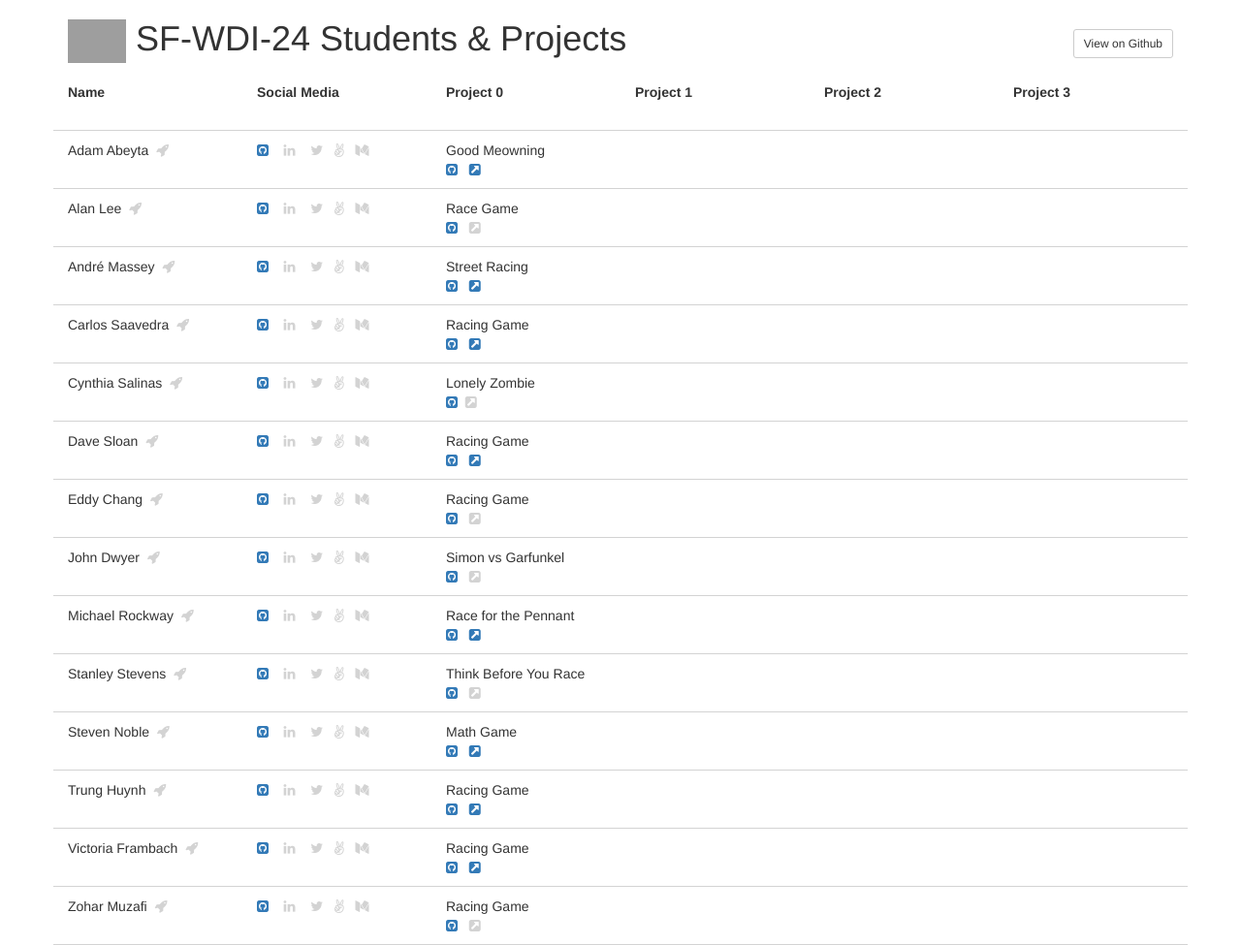
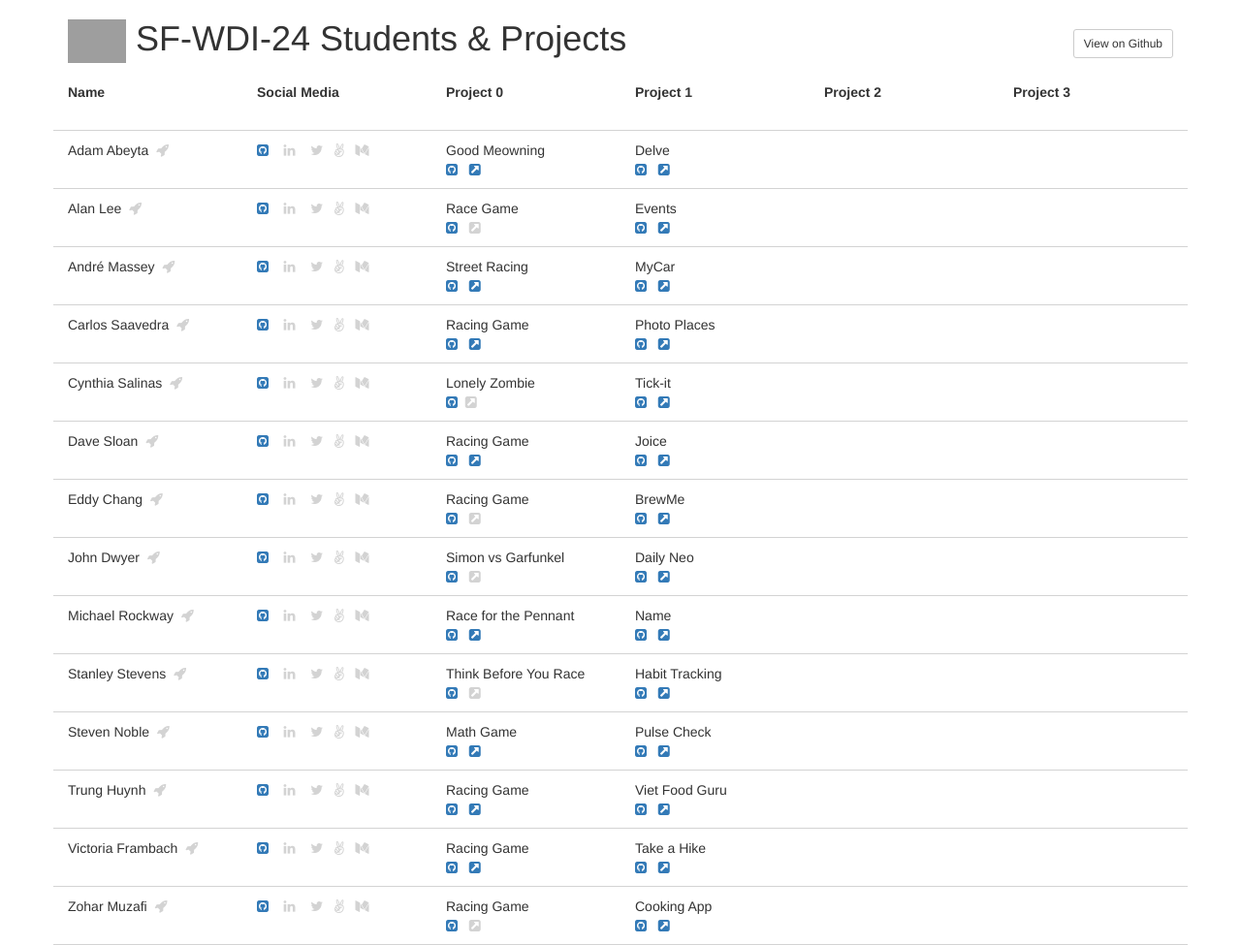
Before and after one commit to sf-wdi-24/class-networking, a plain HTML site: page index.html in a window 1280 px wide. Shown: the whole page at 97% size. Drawn offline with nearby package versions, Linux system fonts and the light colour scheme; grey boxes are pictures that could not be loaded.

Commit message:
project 1 links

```diff
--- a/index.html
+++ b/index.html
@@ -48,11 +48,11 @@
 			</p>
 		</div>
 		<div class="col-sm-2">
-		<!-- 	<p>
-				Name <br>
-				<i class="fa fa-github-square fa-2"></i> &nbsp;
-				<i class="fa fa-external-link-square"></i>
-			</p> -->
+			<p>
+				Delve <br>
+				<a href="https://github.com/abeytaadam/Project-1"><i class="fa fa-github-square fa-2"></i></a> &nbsp;
+				<a href="https://genre-delve.herokuapp.com/"><i class="fa fa-external-link-square"></i></a>
+			</p>
 		</div>
 		<div class="col-sm-2">
 		<!-- 	<p>
@@ -86,11 +86,11 @@
 			</p>
 		</div>
 		<div class="col-sm-2">
-		<!-- 	<p>
-				Name <br>
-				<i class="fa fa-github-square fa-2"></i> &nbsp;
-				<i class="fa fa-external-link-square"></i>
-			</p> -->
+			<p>
+				Events <br>
+				<a href="https://github.com/alanlee35/project_1"><i class="fa fa-github-square fa-2"></i></a> &nbsp;
+				<a href="https://events-project-1.herokuapp.com/"><i class="fa fa-external-link-square"></i></a>
+			</p>
 		</div>
 		<div class="col-sm-2">
 		<!-- 	<p>
@@ -124,11 +124,11 @@
 			</p>
 		</div>
 		<div class="col-sm-2">
-		<!-- 	<p>
-				Name <br>
-				<i class="fa fa-github-square fa-2"></i> &nbsp;
-				<i class="fa fa-external-link-square"></i>
-			</p> -->
+			<p>
+				MyCar <br>
+				<a href="https://github.com/DreTGiant/project01_mycar"><i class="fa fa-github-square fa-2"></i></a> &nbsp;
+				<a href="https://mycar2.herokuapp.com/"><i class="fa fa-external-link-square"></i></a>
+			</p>
 		</div>
 		<div class="col-sm-2">
 		<!-- 	<p>
@@ -162,11 +162,11 @@
 			</p>
 		</div>
 		<div class="col-sm-2">
-		<!-- 	<p>
-				Name <br>
-				<i class="fa fa-github-square fa-2"></i> &nbsp;
-				<i class="fa fa-external-link-square"></i>
-			</p> -->
+			<p>
+				Photo Places <br>
+				<a href="https://github.com/murcielago17/project-01"><i class="fa fa-github-square fa-2"></i></a> &nbsp;
+				<a href="https://photoplaces.herokuapp.com/"><i class="fa fa-external-link-square"></i></a>
+			</p>
 		</div>
 		<div class="col-sm-2">
 		<!-- 	<p>
@@ -200,11 +200,11 @@
 			</p>
 		</div>
 		<div class="col-sm-2">
-		<!-- 	<p>
-				Name <br>
-				<i class="fa fa-github-square fa-2"></i> &nbsp;
-				<i class="fa fa-external-link-square"></i>
-			</p> -->
+			<p>
+				Tick-it <br>
+				<a href="https://github.com/Cyndy528/Tick-It"><i class="fa fa-github-square fa-2"></i></a> &nbsp;
+				<a href="https://tick-it.herokuapp.com/"><i class="fa fa-external-link-square"></i></a>
+			</p>
 		</div>
 		<div class="col-sm-2">
 		<!-- 	<p>
@@ -238,11 +238,11 @@
 			</p>
 		</div>
 		<div class="col-sm-2">
-		<!-- 	<p>
-				Name <br>
-				<i class="fa fa-github-square fa-2"></i> &nbsp;
-				<i class="fa fa-external-link-square"></i>
-			</p> -->
+			<p>
+				Joice <br>
+				<a href="https://github.com/slnwlf/joice-app"><i class="fa fa-github-square fa-2"></i></a> &nbsp;
+				<a href="https://socket-chat2.herokuapp.com/"><i class="fa fa-external-link-square"></i></a>
+			</p>
 		</div>
 		<div class="col-sm-2">
 		<!-- 	<p>
@@ -276,11 +276,11 @@
 			</p>
 		</div>
 		<div class="col-sm-2">
-		<!-- 	<p>
-				Name <br>
-				<i class="fa fa-github-square fa-2"></i> &nbsp;
-				<i class="fa fa-external-link-square"></i>
-			</p> -->
+			<p>
+				BrewMe <br>
+				<a href="https://github.com/TheEddyChang/brewme"><i class="fa fa-github-square fa-2"></i></a> &nbsp;
+				<a href="http://brewme.herokuapp.com/"><i class="fa fa-external-link-square"></i></a>
+			</p>
 		</div>
 		<div class="col-sm-2">
 		<!-- 	<p>
@@ -314,11 +314,11 @@
 			</p>
 		</div>
 		<div class="col-sm-2">
-		<!-- 	<p>
-				Name <br>
-				<i class="fa fa-github-square fa-2"></i> &nbsp;
-				<i class="fa fa-external-link-square"></i>
-			</p> -->
+			<p>
+				Daily Neo <br>
+				<a href="https://github.com/Jsdwyer26/neo-app"><i class="fa fa-github-square fa-2"></i></a> &nbsp;
+				<a href="https://daily-neo-app.herokuapp.com/"><i class="fa fa-external-link-square"></i></a>
+			</p>
 		</div>
 		<div class="col-sm-2">
 		<!-- 	<p>
@@ -352,11 +352,11 @@
 			</p>
 		</div>
 		<div class="col-sm-2">
-		<!-- 	<p>
+			<p>
 				Name <br>
-				<i class="fa fa-github-square fa-2"></i> &nbsp;
-				<i class="fa fa-external-link-square"></i>
-			</p> -->
+				<a href="https://github.com/mrockway/disc-golf"><i class="fa fa-github-square fa-2"></i></a> &nbsp;
+				<a href="https://disc-golf-app.herokuapp.com/"><i class="fa fa-external-link-square"></i></a>
+			</p>
 		</div>
 		<div class="col-sm-2">
 		<!-- 	<p>
@@ -390,11 +390,11 @@
 			</p>
 		</div>
 		<div class="col-sm-2">
-		<!-- 	<p>
-				Name <br>
-				<i class="fa fa-github-square fa-2"></i> &nbsp;
-				<i class="fa fa-external-link-square"></i>
-			</p> -->
+			<p>
+				Habit Tracking <br>
+				<a href="https://github.com/Stanleyyork/activity-tracking"><i class="fa fa-github-square fa-2"></i></a> &nbsp;
+				<a href="https://habit-tracking.herokuapp.com/user/5660c53843c9bd110091c39a"><i class="fa fa-external-link-square"></i></a>
+			</p>
 		</div>
 		<div class="col-sm-2">
 		<!-- 	<p>
@@ -428,11 +428,11 @@
 			</p>
 		</div>
 		<div class="col-sm-2">
-		<!-- 	<p>
-				Name <br>
-				<i class="fa fa-github-square fa-2"></i> &nbsp;
-				<i class="fa fa-external-link-square"></i>
-			</p> -->
+			<p>
+				Pulse Check <br>
+				<a href="https://github.com/stevendnoble/project1"><i class="fa fa-github-square fa-2"></i></a> &nbsp;
+				<a href="https://pulse-check.herokuapp.com"><i class="fa fa-external-link-square"></i></a>
+			</p>
 		</div>
 		<div class="col-sm-2">
 		<!-- 	<p>
@@ -466,11 +466,11 @@
 			</p>
 		</div>
 		<div class="col-sm-2">
-		<!-- 	<p>
-				Name <br>
-				<i class="fa fa-github-square fa-2"></i> &nbsp;
-				<i class="fa fa-external-link-square"></i>
-			</p> -->
+			<p>
+				Viet Food Guru <br>
+				<a href="https://github.com/tkhuynh/vietfood-app.git"><i class="fa fa-github-square fa-2"></i></a> &nbsp;
+				<a href="https://vfoodguru.herokuapp.com/"><i class="fa fa-external-link-square"></i></a>
+			</p>
 		</div>
 		<div class="col-sm-2">
 		<!-- 	<p>
@@ -504,11 +504,11 @@
 			</p>
 		</div>
 		<div class="col-sm-2">
-		<!-- 	<p>
-				Name <br>
-				<i class="fa fa-github-square fa-2"></i> &nbsp;
-				<i class="fa fa-external-link-square"></i>
-			</p> -->
+			<p>
+				Take a Hike <br>
+				<a href="https://github.com/vframbach/project1"><i class="fa fa-github-square fa-2"></i></a> &nbsp;
+				<a href="https://takeahike-app.herokuapp.com/"><i class="fa fa-external-link-square"></i></a>
+			</p>
 		</div>
 		<div class="col-sm-2">
 		<!-- 	<p>
@@ -542,11 +542,11 @@
 			</p>
 		</div>
 		<div class="col-sm-2">
-		<!-- 	<p>
-				Name <br>
-				<i class="fa fa-github-square fa-2"></i> &nbsp;
-				<i class="fa fa-external-link-square"></i>
-			</p> -->
+			<p>
+				Cooking App <br>
+				<a href="https://github.com/zoharmuzafi/Project-1--Recipes"><i class="fa fa-github-square fa-2"></i></a> &nbsp;
+				<a href="https://cooking-app.herokuapp.com/"><i class="fa fa-external-link-square"></i></a>
+			</p>
 		</div>
 		<div class="col-sm-2">
 		<!-- 	<p>
```
